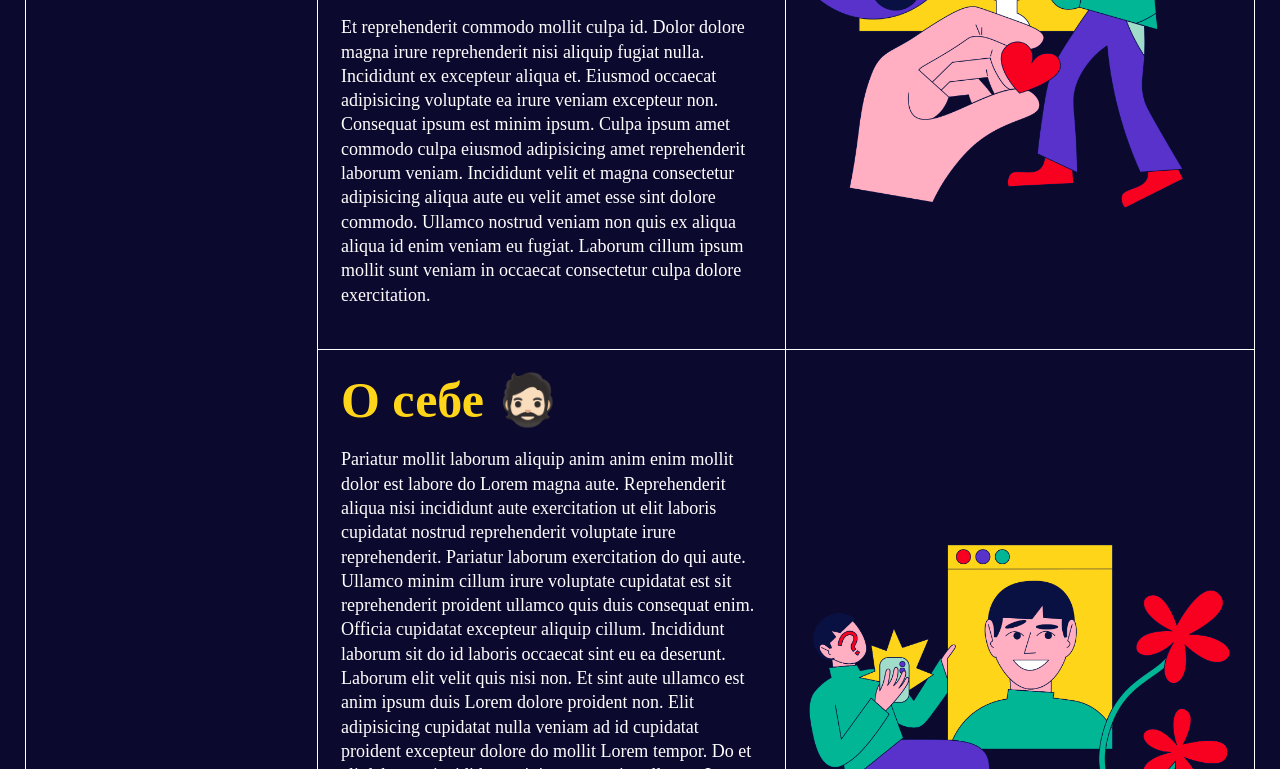
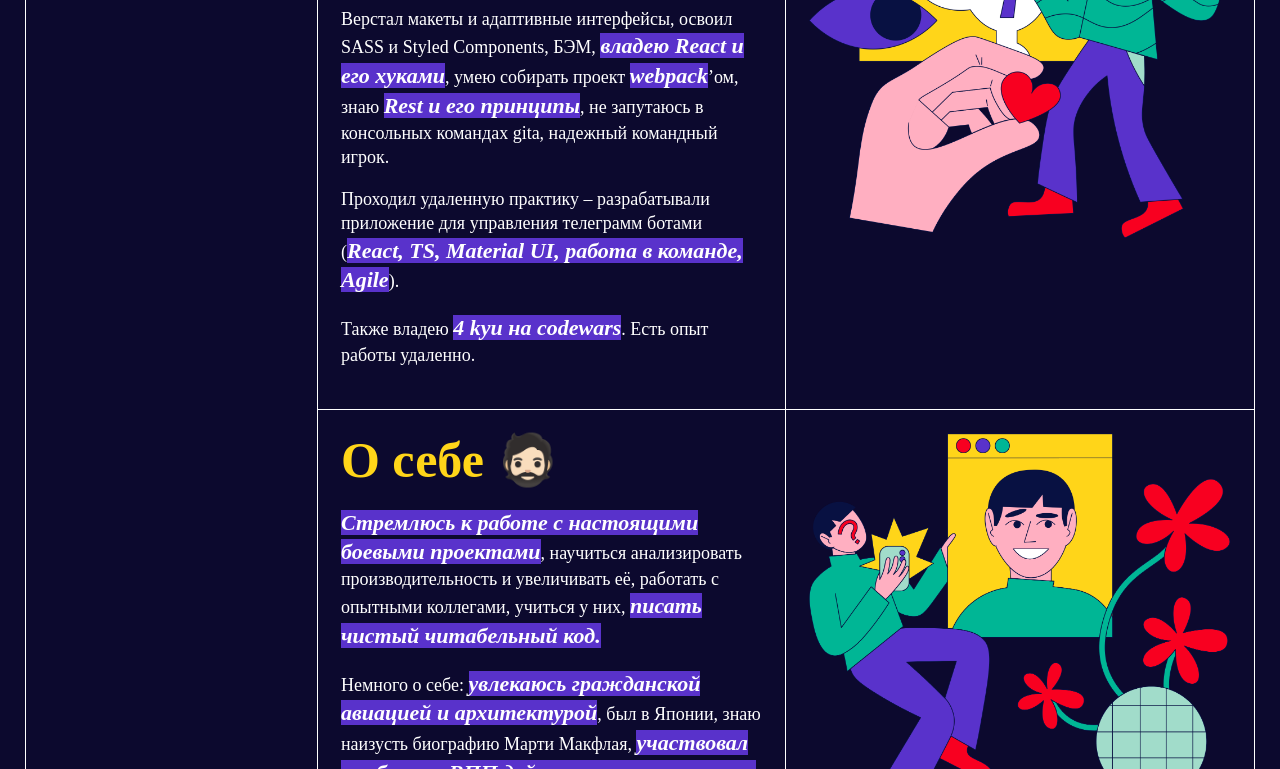
Before and after one commit to Comediant24/creative-test-frontend, a plain HTML site: page index.html in a window 1280 px wide. Shown: the part 429-1198 px from the top of the page. Drawn offline with Linux system fonts and the light colour scheme.

Commit message:
feat: наполнить контентом
заполнить информацию о себе и стеке

```diff
--- a/blocks/resume/resume.css
+++ b/blocks/resume/resume.css
@@ -1,6 +1,3 @@
-.resume {
-}
-
 .resume__item-container {
   display: flex;
 }
@@ -34,6 +31,7 @@
   background-color: #5932cb;
   font-size: 22px;
   font-weight: bold;
+  font-style: italic;
 }
 
 .resume__image-container {
--- a/index.html
+++ b/index.html
@@ -89,28 +89,45 @@
               <div class="resume__content-wrapper">
                 <h3 class="resume__content-title">Скилы 💪🏻</h3>
                 <p class="resume__content-text">
-                  Ad proident occaecat occaecat mollit incididunt enim do
-                  consequat. Commodo exercitation veniam velit eu deserunt quis
-                  fugiat nulla sunt nostrud et culpa voluptate laborum. Est elit
-                  sint incididunt
+                  Использую в своей работе
+                  <span class="resume__content-text_highlighter">ES6</span>,
+                  прототипы и наследование, классы, промисы и асинхронные
+                  запросы,
                   <span class="resume__content-text_highlighter"
-                    >proident non duis</span
+                    >fetch и async/await, модули, DOM API, события
+                    браузера</span
+                  >, работу с формами и т.д. Умею находить и применять решения
+                  со Stack Overflow. Постоянно зависаю на dev.to и medium – в
+                  сферах интереса
+                  <span class="resume__content-text_highlighter"
+                    >React, TS, UI/UX, верстка.</span
                   >
-                  duis quis aute enim. Labore sunt officia consectetur excepteur
-                  nisi esse cupidatat elit. Et quis officia non consequat veniam
-                  Lorem mollit ad. Id dolor ipsum cupidatat
                 </p>
                 <p class="resume__content-text">
-                  Et reprehenderit commodo mollit culpa id. Dolor dolore magna
-                  irure reprehenderit nisi aliquip fugiat nulla. Incididunt ex
-                  excepteur aliqua et. Eiusmod occaecat adipisicing voluptate ea
-                  irure veniam excepteur non. Consequat ipsum est minim ipsum.
-                  Culpa ipsum amet commodo culpa eiusmod adipisicing amet
-                  reprehenderit laborum veniam. Incididunt velit et magna
-                  consectetur adipisicing aliqua aute eu velit amet esse sint
-                  dolore commodo. Ullamco nostrud veniam non quis ex aliqua
-                  aliqua id enim veniam eu fugiat. Laborum cillum ipsum mollit
-                  sunt veniam in occaecat consectetur culpa dolore exercitation.
+                  Верстал макеты и адаптивные интерфейсы, освоил SASS и Styled
+                  Components, БЭМ,
+                  <span class="resume__content-text_highlighter"
+                    >владею React и его хуками</span
+                  >, умею собирать проект
+                  <span class="resume__content-text_highlighter">webpack</span
+                  >’ом, знаю
+                  <span class="resume__content-text_highlighter"
+                    >Rest и его принципы</span
+                  >, не запутаюсь в консольных командах gitа, надежный командный
+                  игрок.
+                </p>
+                <p class="resume__content-text">
+                  Проходил удаленную практику – разрабатывали приложение для
+                  управления телеграмм ботами (<span
+                    class="resume__content-text_highlighter"
+                    >React, TS, Material UI, работа в команде, Agile</span
+                  >).
+                </p>
+                <p class="resume__content-text">
+                  Также владею
+                  <span class="resume__content-text_highlighter"
+                    >4 kyu на codewars</span
+                  >. Есть опыт работы удаленно.
                 </p>
               </div>
             </div>
@@ -129,33 +146,22 @@
               <div class="resume__content-wrapper">
                 <h3 class="resume__content-title">О себе 🧔🏻</h3>
                 <p class="resume__content-text">
-                  Pariatur mollit laborum aliquip anim anim enim mollit dolor
-                  est labore do Lorem magna aute. Reprehenderit aliqua nisi
-                  incididunt aute exercitation ut elit laboris cupidatat nostrud
-                  reprehenderit voluptate irure reprehenderit. Pariatur laborum
-                  exercitation do qui aute. Ullamco minim cillum irure voluptate
-                  cupidatat est sit reprehenderit proident ullamco quis duis
-                  consequat enim. Officia cupidatat excepteur aliquip cillum.
-                  Incididunt laborum sit do id laboris occaecat sint eu ea
-                  deserunt. Laborum elit velit quis nisi non. Et sint aute
-                  ullamco est anim ipsum duis Lorem dolore proident non. Elit
-                  adipisicing cupidatat nulla veniam ad id cupidatat proident
-                  excepteur dolore do mollit Lorem tempor. Do et elit laborum
-                  incididunt minim ut ex anim ullamco Lorem culpa officia do.
-                  Anim voluptate officia excepteur sint Lorem enim cupidatat
-                  fugiat et.
+                  <span class="resume__content-text_highlighter"
+                    >Стремлюсь к работе с настоящими боевыми проектами</span
+                  >, научиться анализировать производительность и увеличивать
+                  её, работать с опытными коллегами, учиться у них,
+                  <span class="resume__content-text_highlighter"
+                    >писать чистый читабельный код.</span
+                  >
                 </p>
                 <p class="resume__content-text">
-                  Ut consequat eiusmod officia proident nostrud exercitation eu
-                  nisi minim culpa. Eu magna id qui eu laboris velit officia
-                  laborum occaecat ex sunt ipsum voluptate. Est et amet aliqua
-                  labore ex et esse sunt veniam. Cupidatat commodo deserunt duis
-                  ex sint eiusmod Lorem eiusmod. Ex magna aliqua dolor dolore
-                  ullamco sit ut ea proident et enim occaecat nisi. Cupidatat
-                  consectetur labore eu irure dolore. Labore elit eiusmod quis
-                  voluptate adipisicing dolore ad et labore aute aliqua veniam
-                  ea culpa. Anim deserunt minim aliquip consequat consectetur
-                  cillum.
+                  Немного о себе:
+                  <span class="resume__content-text_highlighter"
+                    >увлекаюсь гражданской авиацией и архитектурой</span
+                  >, был в Японии, знаю наизусть биографию Марти Макфлая,
+                  <span class="resume__content-text_highlighter"
+                    >участвовал в забеге по ВПП действующего аэропорта</span
+                  >, люблю еду, танцую хастл, руководил отделом из 9 инженеров.
                 </p>
               </div>
             </div>
```
